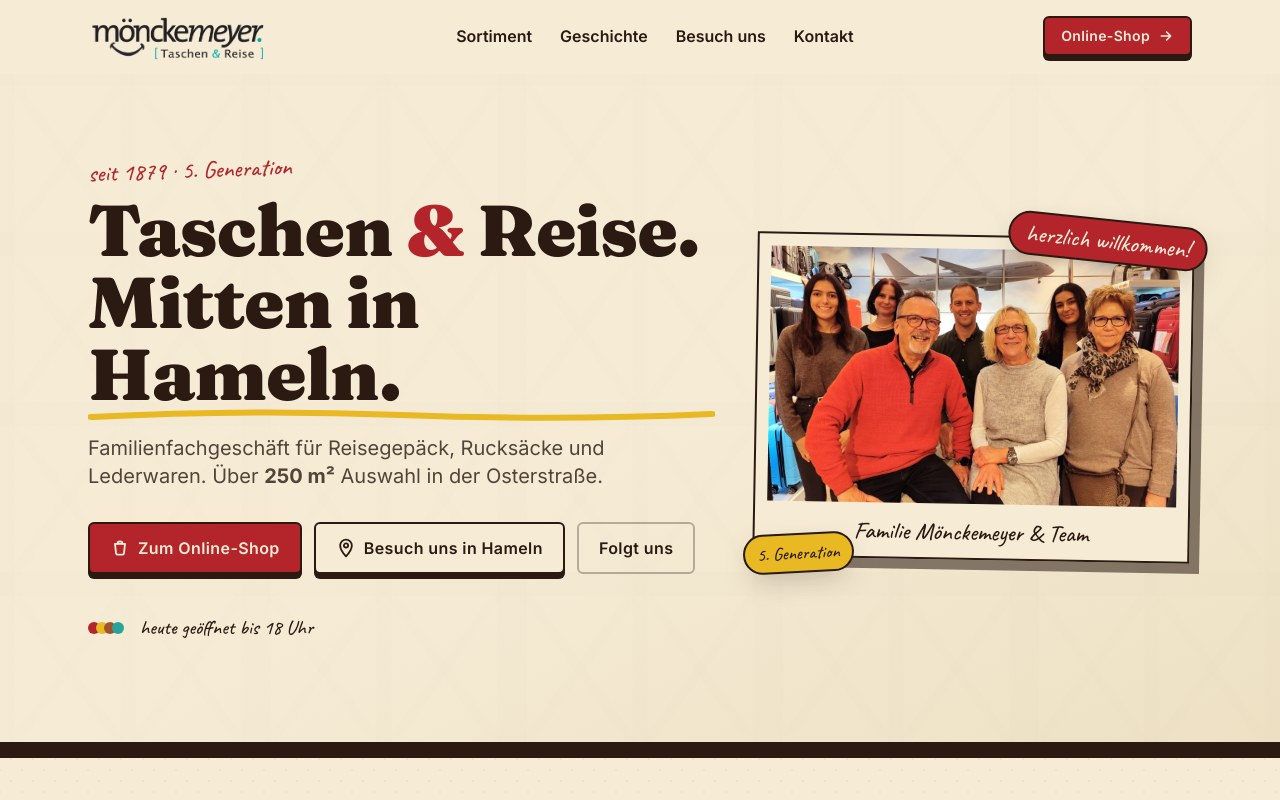
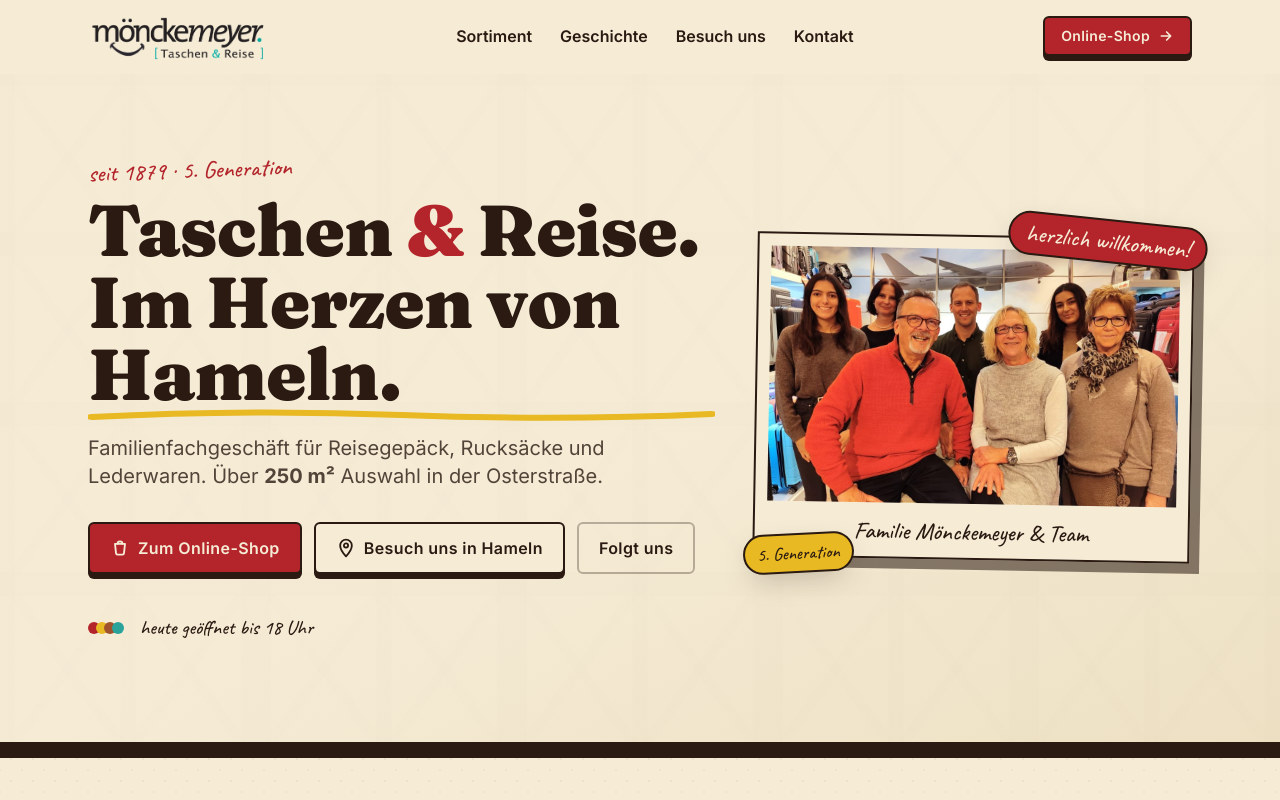
Before and after one commit to StromFLIX/monckemeyer, a Vue app in the folder app/: page / in a window 1280 px wide. Shown: the top 800 px of the page. Built offline with nearby package versions, Linux system fonts and the light colour scheme.

Commit message:
fix: hereo text

```diff
--- a/app/src/components/Hero.vue
+++ b/app/src/components/Hero.vue
@@ -14,7 +14,7 @@
         <h1 class="text-4xl sm:text-5xl md:text-7xl font-display font-black leading-[0.95] text-timber">
           Taschen <span class="text-ratred">&amp;</span> Reise.<br/>
           <span class="relative inline-block">
-            Mitten in Hameln.
+            Im Herzen von Hameln.
             <svg class="absolute -bottom-3 left-0 w-full" height="14" viewBox="0 0 300 14" preserveAspectRatio="none" aria-hidden="true">
               <path d="M2 9 Q 75 1, 150 7 T 298 6" stroke="#e8b923" stroke-width="6" fill="none" stroke-linecap="round"/>
             </svg>
```
